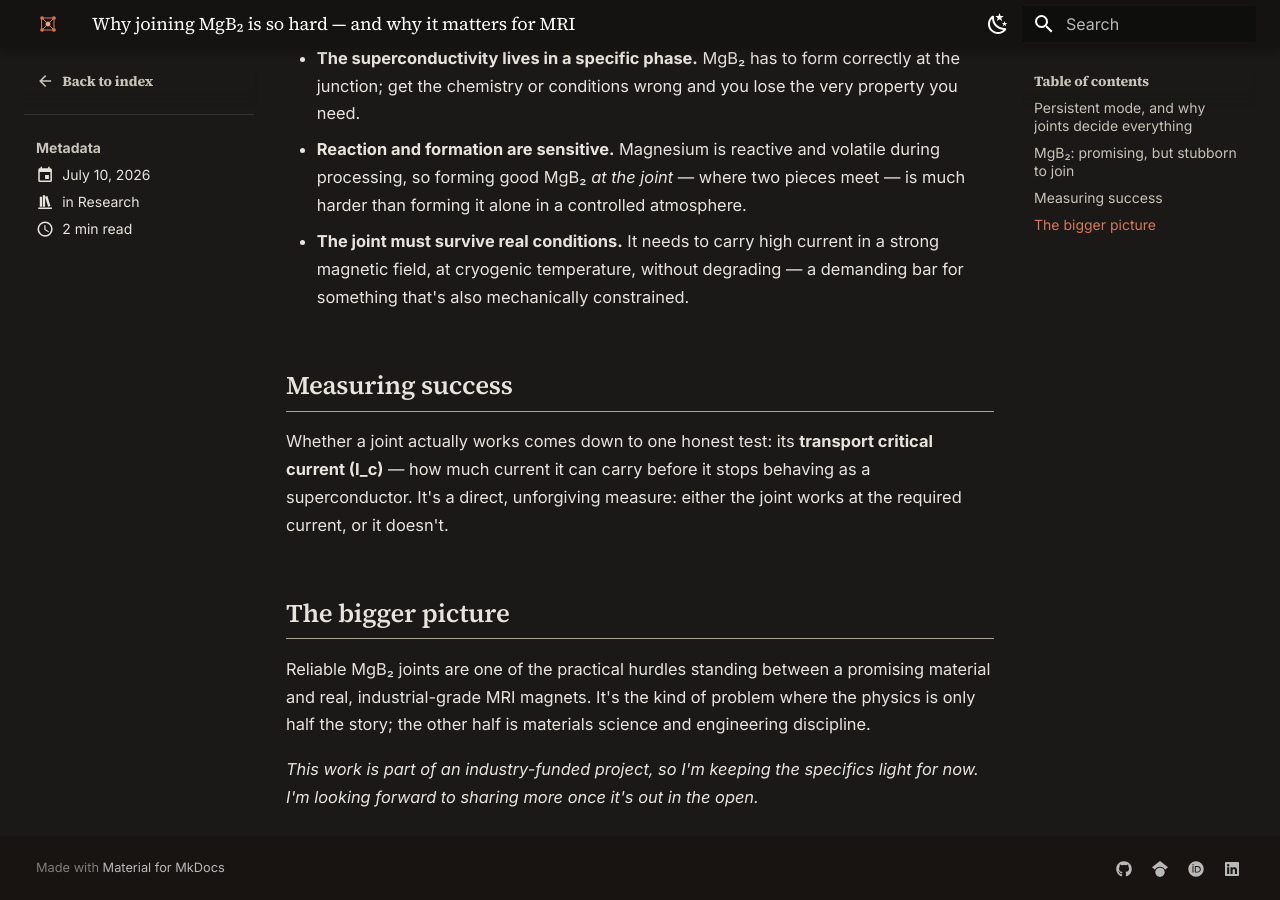
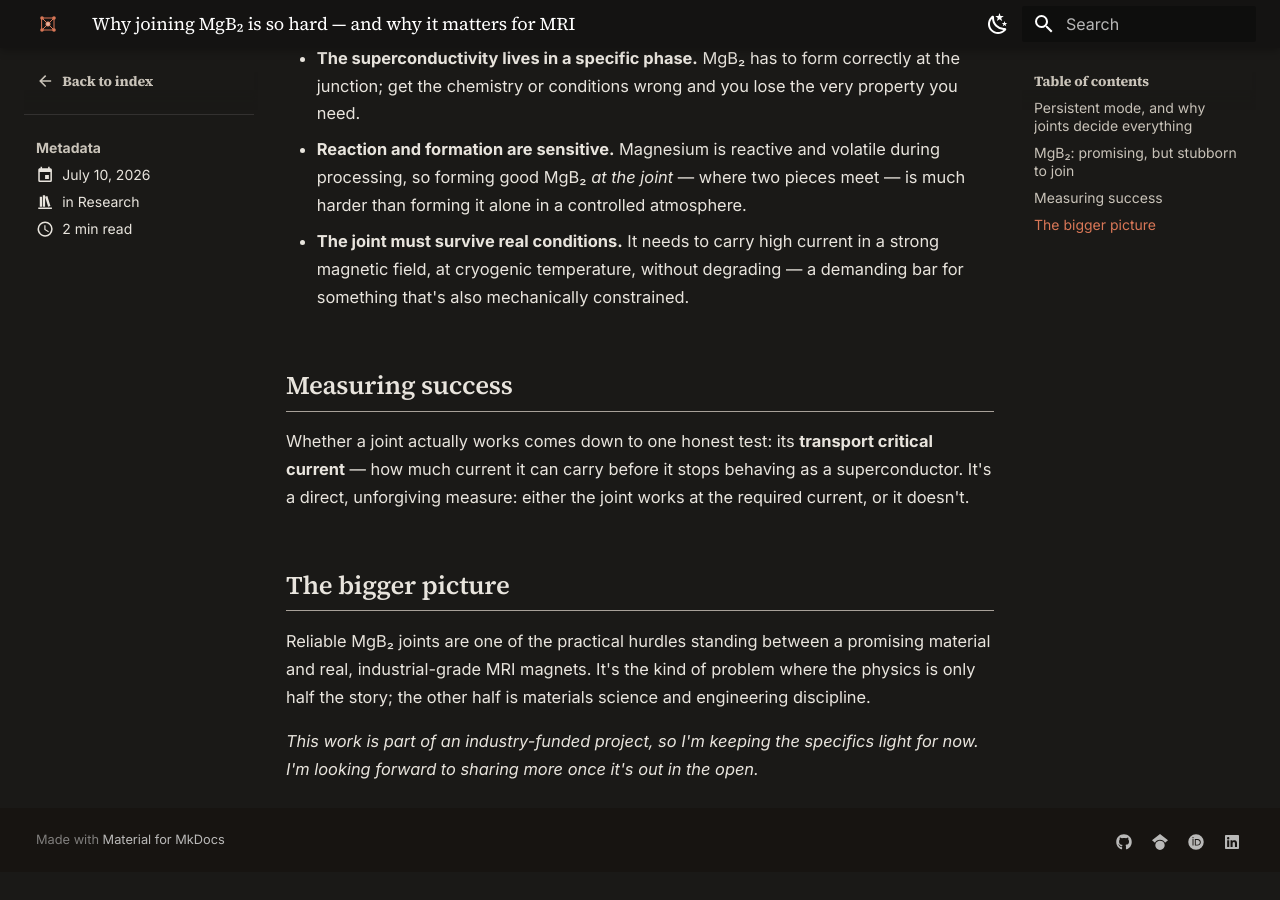
Before and after one commit to YATAREK/yeasintarek.me, an MkDocs documentation site: the page built from docs/blog/posts/Reacted MgB2 Joint.md, in a window 1280 px wide and 900 px high, scrolled down 1033 px. Built offline with MkDocs 1.6.1 and Material for MkDocs 9.7.7, drawn with Linux system fonts in a browser that asks for light colours; after the commit the page ends 1905 px from its top, so only the background shows below that.

```diff
--- a/docs/blog/posts/Reacted MgB2 Joint.md
+++ b/docs/blog/posts/Reacted MgB2 Joint.md
@@ -33,7 +33,7 @@ The problem is that MgB₂ is **brittle and chemically fussy**, which makes join
 
 ## Measuring success
 
-Whether a joint actually works comes down to one honest test: its **transport critical current (I_c)** — how much current it can carry before it stops behaving as a superconductor. It's a direct, unforgiving measure: either the joint works at the required current, or it doesn't.
+Whether a joint actually works comes down to one honest test: its **transport critical current** — how much current it can carry before it stops behaving as a superconductor. It's a direct, unforgiving measure: either the joint works at the required current, or it doesn't.
 
 ## The bigger picture
 
```
